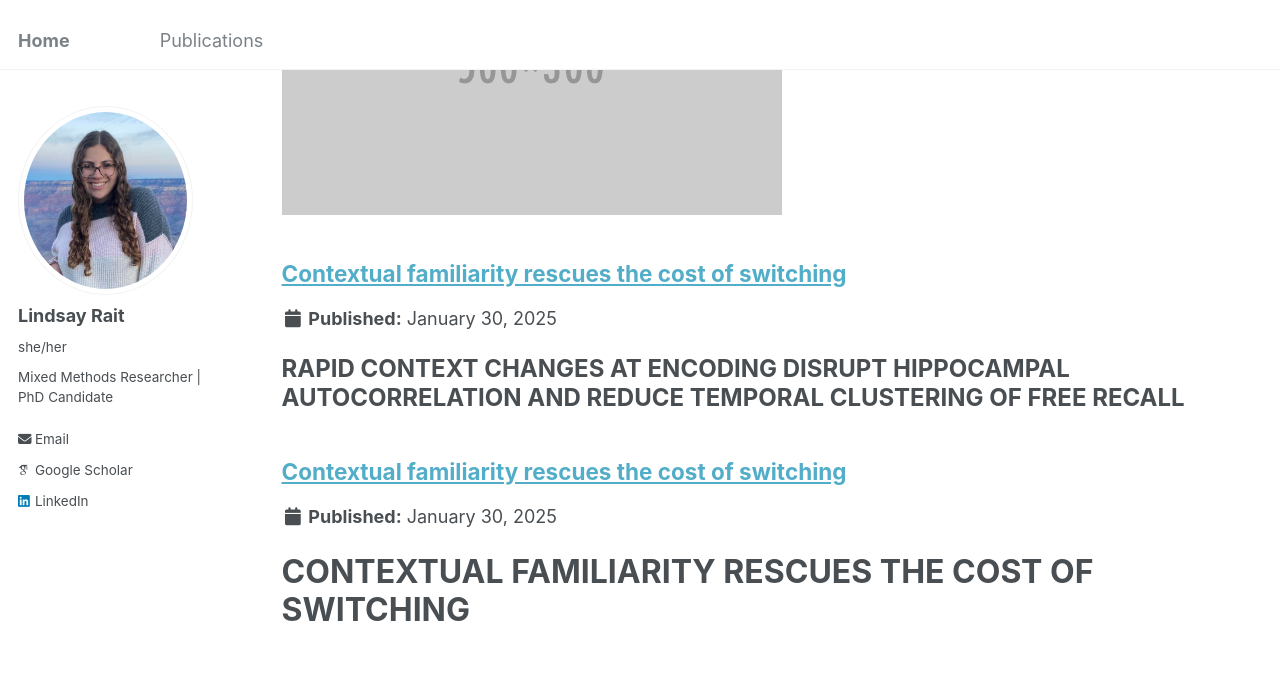
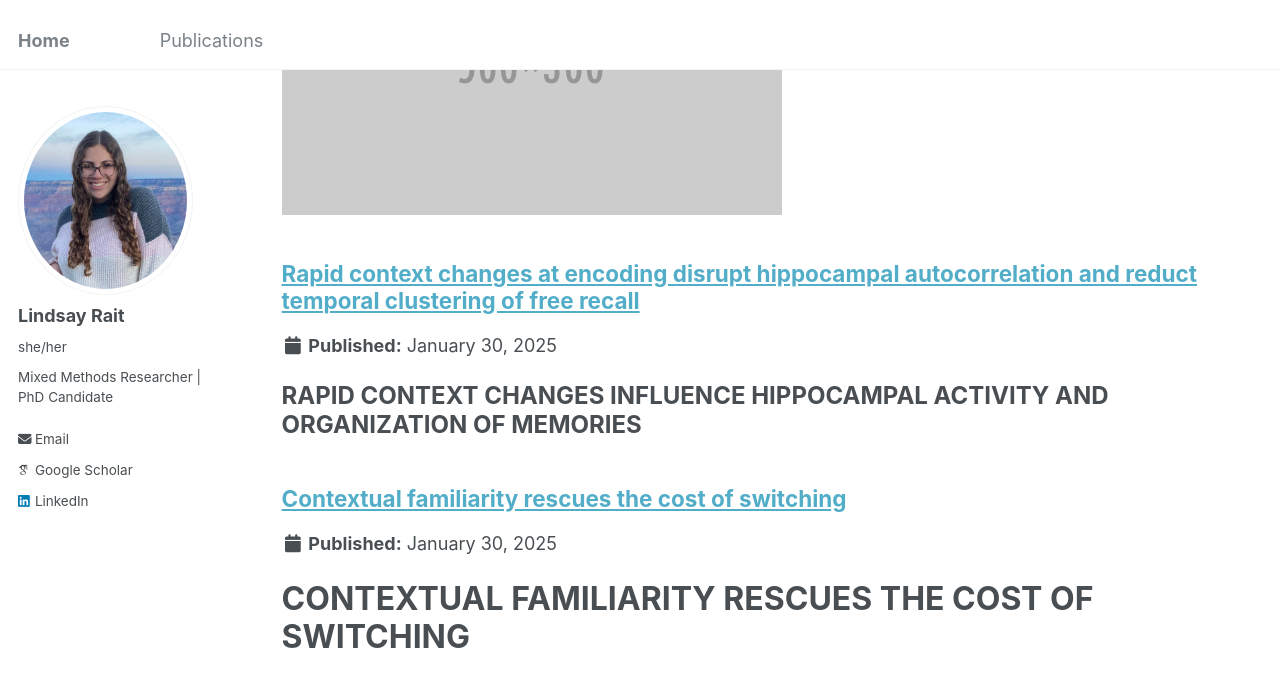
Before and after one commit to lindsay-rait/lindsay-rait.github.io, a Jekyll site: the page built from _pages/portfolio.html, in a window 1280 px wide and 900 px high, scrolled down 604 px. Shown: the top 687 px of the window. Built offline with Jekyll 4.4.1, drawn with Linux system fonts in a browser that asks for light colours; some web fonts are replaced; part of the change alters nothing that is shown.

Commit message:
Update portfolio-2.md

```diff
--- a/_portfolio/portfolio-2.md
+++ b/_portfolio/portfolio-2.md
@@ -1,35 +1,19 @@
 ---
-title: "Contextual familiarity rescues the cost of switching"
+title: "Rapid context changes at encoding disrupt hippocampal autocorrelation and reduct temporal clustering of free recall"
 #excerpt: "Short description of portfolio item number 1<br/><img src='/images/500x300.png'>"
 #image: "/images/project1.jpg"
 collection: portfolio
 ---
 
-<h1 style="font-size:24px;">RAPID CONTEXT CHANGES AT ENCODING DISRUPT HIPPOCAMPAL AUTOCORRELATION AND REDUCE TEMPORAL CLUSTERING OF FREE RECALL</h1>
+<h1 style="font-size:24px;">RAPID CONTEXT CHANGES INFLUENCE HIPPOCAMPAL ACTIVITY AND ORGANIZATION OF MEMORIES</h1>
 
 
-<h2 style="font-size:24px;">Background</h2>
+The hippocampus is a region in the brain that is critical for forming long term memories. Specifically, the hippocampus is essential for linking memories of past experiences to rich contextual details—memory for ‘where’ or ‘when’ an event took place. Prior research has shown that context powerfully shapes the order in which items are remembered- or how memories are organized. This has been demonstrated in previous research, where participants tend to recall items in the order they were learned. This phenomenon is known as _temporal clustering_. At present, however, there is limited evidence linking context representations in the hippocampus and temporal clustering in free recall.
 
-The hippocampus is a region in the brain that is critical for forming long term memories. Specifically, the hippocampus is essential for linking memories of past experiences to rich contextual details—memory for ‘where’ or ‘when’ an event took place. Prior research has shown that context powerfully shapes the order in which items are remembered- or how memories are organized. This has been demonstrated in previous research, where participants tend to recall items in the order they were learned. This phenomenon is known as **temporal clustering**, where individuals group their memories based on the order in which they experienced them. At present, however, there is limited evidence linking context representations in the hippocampus and temporal clustering in free recall.
+This project:
 
+* **Explores How Context Changes Affect Brain Activity:** Investigate how changing the background environment at different speeds influences activity in the hippocampus.
 
-<h2 style="font-size:24px;">Project Goals</h2>
+* **Explores How Context Changes Affect Memory Organization:** Investigate how changing the background environment at different rates while learning words influences how people remember the order of those words later.
 
-* **Explore How Context Changes Affect Memory Organization:** Investigate how changing the background environment at different rates while learning words influences how people remember the order of those words later.
-
-* **Explore How Context Changes Affect Brain Activity:** Investigate how changing the background environment at different speeds influences activity in the hippocampus.
-
-* **Link Brain Activity to Memory Organization:** Examine whether changes in activity in the hippocampus during learning are correlated with how people group and recall memories based on the order they were learned.
-
-
-
-<h2 style="font-size:24px;">Approach</h2>
-
-<img width="645" alt="Screen Shot 2025-01-19 at 10 50 22 PM" src="https://github.com/user-attachments/assets/0635520b-8943-497b-941a-78610002ef64" />
-
-
-We conducted an fMRI experiment with 38 participants. Participants viewed alternating presentations of scenes and words. Participants had to indicate whether you _could_ find the item represented by the word in the previous scene (yes/no). Participants studied 24 words per round. After each round, participants verbally recalled as many words as possible (a). The scene context changed at four rates (within-subjects): high (every 2 words), medium (every 6 words), low (every 12 words), and no switch (same scene throughout; b). We tested whether manipulating the rate of context change during learning influenced the stability of hippocampal representations (measured by autocorrelation) as well as the degree of temporal clustering during subsequent recall.
-
-
-
-<h2 style="font-size:24px;">Results (In Progress)</h2>
+* **Links Brain Activity to Memory Organization:** Examine whether changes in activity in the hippocampus during learning are correlated with how people group and recall memories based on the order they were learned.
```
